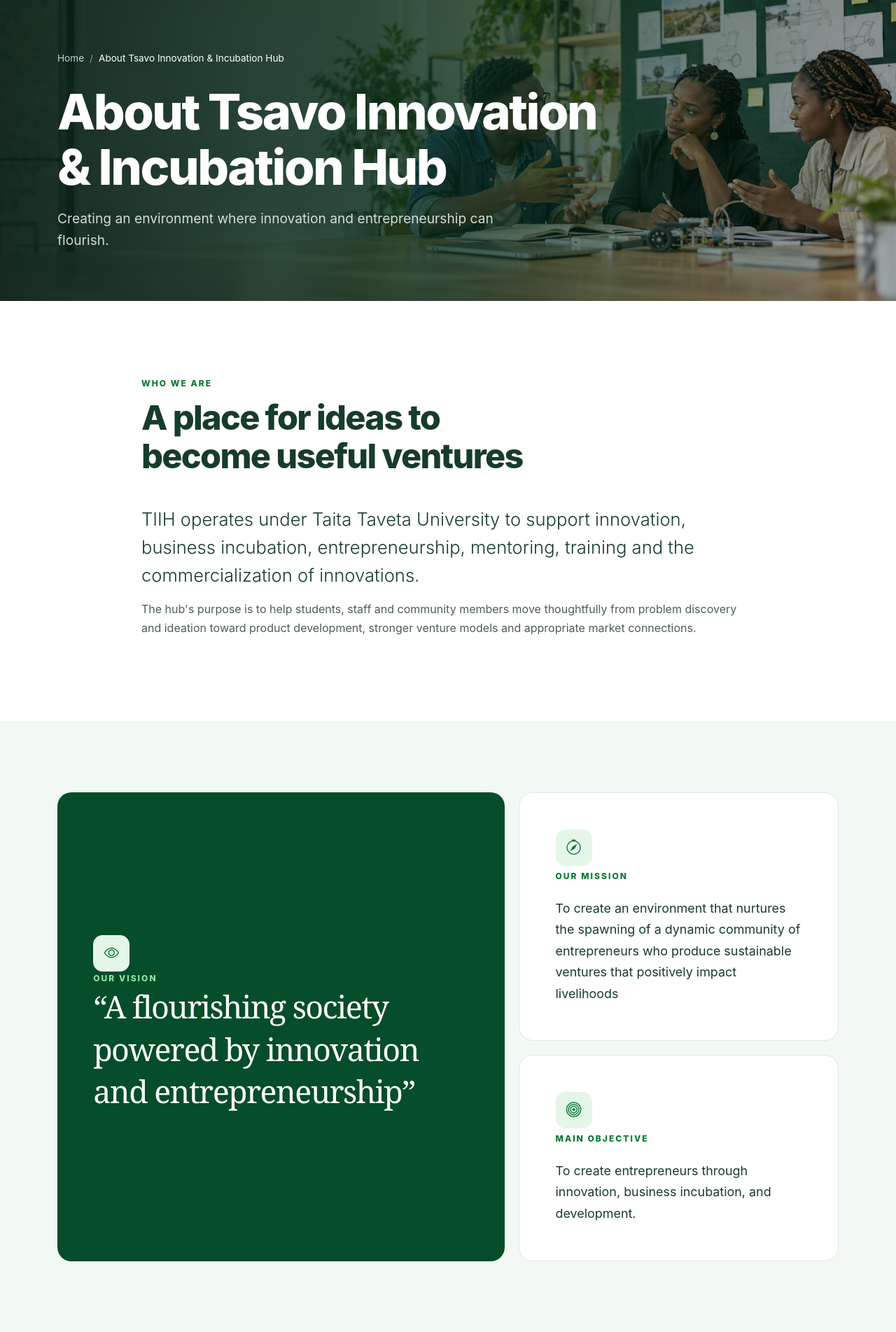
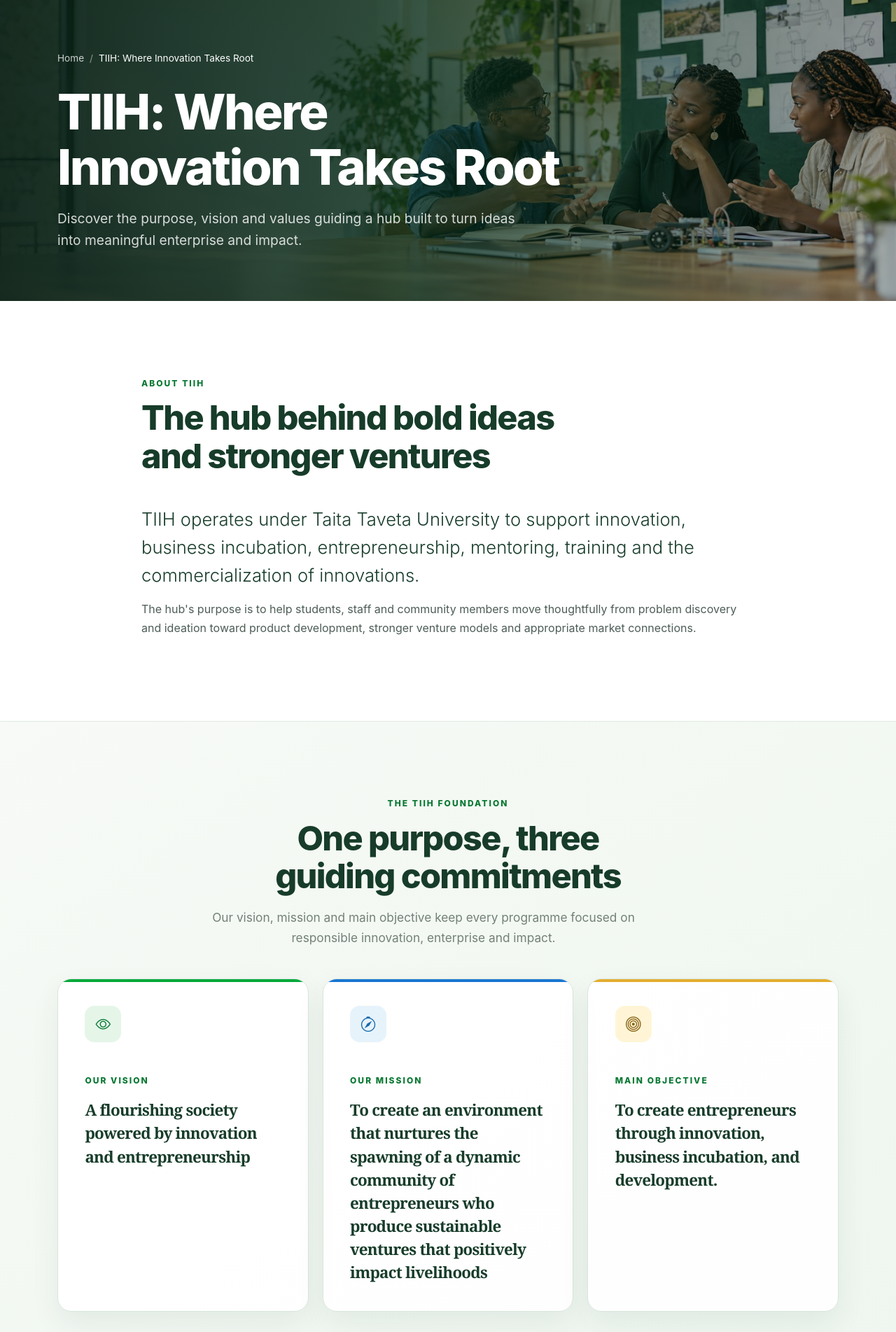
Before and after one commit to JAPHES/tsavo_innovation-incubation_hub_website, a Django app: page /about/ in a window 1280 px wide. Shown: the part 117-2020 px from the top of the page at 70% size. Run offline with Django 5.2, Linux system fonts and the light colour scheme; data that the repository does not hold is empty.

Commit message:
Redesign About page foundation and values

```diff
--- a/apps/core/content.py
+++ b/apps/core/content.py
@@ -9,7 +9,7 @@ BANNER_FALLBACKS = {
 }
 BANNER_DEFAULTS = {
     "home": ("Cultivating Entrepreneurs", "Empowering innovators, nurturing entrepreneurship, and transforming ideas into sustainable ventures."),
-    "about": ("About Tsavo Innovation & Incubation Hub", "Creating an environment where innovation and entrepreneurship can flourish."),
+    "about": ("TIIH: Where Innovation Takes Root", "Discover the purpose, vision and values guiding a hub built to turn ideas into meaningful enterprise and impact."),
     "services": ("Our Services", "Supporting innovators and entrepreneurs from ideas to sustainable ventures."),
     "projects": ("Innovation Projects", "Discovering ideas and innovations with the potential to create real-world impact."),
     "team": ("Meet Our Team", "The people supporting innovation, entrepreneurship and incubation at TIIH."),
--- a/apps/core/management/commands/seed_initial_data.py
+++ b/apps/core/management/commands/seed_initial_data.py
@@ -28,7 +28,7 @@ class Command(BaseCommand):
 
         banners = {
             "home": ("Cultivating Entrepreneurs", "Empowering innovators, nurturing entrepreneurship, and transforming ideas into sustainable ventures.", "Students collaborating in a university innovation workspace"),
-            "about": ("About Tsavo Innovation & Incubation Hub", "Creating an environment where innovation and entrepreneurship can flourish.", "Entrepreneurs collaborating during a mentoring session"),
+            "about": ("TIIH: Where Innovation Takes Root", "Discover the purpose, vision and values guiding a hub built to turn ideas into meaningful enterprise and impact.", "Entrepreneurs collaborating during a mentoring session"),
             "services": ("Our Services", "Supporting innovators and entrepreneurs from ideas to sustainable ventures.", "Students taking part in a practical innovation workshop"),
             "projects": ("Innovation Projects", "Discovering ideas and innovations with the potential to create real-world impact.", "An agritech prototype being tested in the field"),
             "team": ("Meet Our Team", "The people supporting innovation, entrepreneurship and incubation at TIIH.", "A collaborative university innovation team"),
--- a/static/css/components.css
+++ b/static/css/components.css
@@ -47,9 +47,12 @@
 .achievement-card h3 { margin: .7rem 0; }
 
 .values-grid { grid-template-columns: repeat(4, 1fr); }
-.value-card { padding: 2rem; color: rgba(255,255,255,.72); background: rgba(255,255,255,.055); border: 1px solid rgba(255,255,255,.12); border-radius: var(--radius); }
+.value-card { position: relative; min-height: 280px; padding: 2rem; overflow: hidden; color: var(--color-text); background: rgba(255,255,255,.94); border: 1px solid #cfe1ec; border-radius: var(--radius); box-shadow: 0 14px 36px rgba(35,91,126,.08); transition: transform .25s ease, box-shadow .25s ease; }
+.value-card::before { position: absolute; top: 0; right: 0; bottom: 0; width: 3px; background: var(--color-secondary); content: ""; }
+.value-card:hover { box-shadow: 0 20px 44px rgba(35,91,126,.13); transform: translateY(-4px); }
+.value-card .icon-box { color: #1769aa; background: #e7f3fb; }
 .value-card h3 { margin: 2rem 0 .65rem; }
-.value-card p { margin: 0; font-size: .9rem; }
+.value-card p { margin: 0; color: var(--color-muted); font-size: .9rem; }
 .focus-grid { grid-template-columns: repeat(3, 1fr); }
 .focus-card { padding: 2rem; background: #fff; border: 1px solid var(--color-line); border-radius: var(--radius); }
 .focus-card h3 { margin: 2rem 0 .65rem; }
--- a/static/css/main.css
+++ b/static/css/main.css
@@ -132,12 +132,17 @@ p { margin-top: 0; }
 .cta-inner h2 { max-width: 750px; margin: .45rem 0 .7rem; color: #fff; }
 .cta-inner p { margin: 0; color: rgba(255,255,255,.75); }
 
-.vision-grid { display: grid; grid-template-columns: 1.4fr 1fr; gap: 1.25rem; }
-.vision-card { min-height: 280px; padding: clamp(2rem, 4vw, 3.5rem); background: #fff; border: 1px solid var(--color-line); border-radius: var(--radius); }
-.vision-card.featured { grid-row: span 2; display: flex; flex-direction: column; justify-content: center; color: #fff; background: var(--color-primary-deep); border: 0; }
-.vision-card.featured h2 { max-width: 570px; color: #fff; font-family: Georgia, "Times New Roman", serif; font-size: clamp(2rem, 3.5vw, 3.1rem); font-weight: 500; line-height: 1.35; }
-.vision-card.featured .eyebrow { color: #8ce6a5; }
-.vision-card p { margin: 1.2rem 0 0; color: var(--color-heading); font-size: 1.12rem; }
+.pillars-section { background: linear-gradient(145deg, #f7faf6, #eef6ef); border-block: 1px solid #dfeadf; }
+.vision-grid { display: grid; grid-template-columns: repeat(3, minmax(0, 1fr)); gap: 1.25rem; }
+.vision-card { position: relative; min-height: 340px; padding: clamp(2rem, 3vw, 2.75rem); overflow: hidden; background: rgba(255,255,255,.94); border: 1px solid #d8e6dc; border-radius: var(--radius); box-shadow: 0 16px 42px rgba(16,61,38,.07); }
+.vision-card::before { position: absolute; top: 0; right: 0; left: 0; height: 4px; background: var(--color-primary); content: ""; }
+.vision-card:nth-child(2)::before { background: var(--color-secondary); }
+.vision-card:nth-child(3)::before { background: #e4ad2d; }
+.vision-card .icon-box { margin-bottom: 2.5rem; }
+.vision-card:nth-child(2) .icon-box { color: #1769aa; background: #e7f3fb; }
+.vision-card:nth-child(3) .icon-box { color: #8a6518; background: #fff5d6; }
+.vision-card h3 { margin: .8rem 0 0; font-family: Georgia, "Times New Roman", serif; font-size: clamp(1.25rem, 1.75vw, 1.65rem); font-weight: 600; line-height: 1.48; }
+.values-section { background: radial-gradient(circle at 12% 18%, rgba(25,118,210,.1), transparent 30%), linear-gradient(135deg, #edf6fc, #f7fbfe); border-block: 1px solid #d4e5f0; }
 .objectives-layout { display: grid; grid-template-columns: .7fr 1.3fr; gap: clamp(3rem, 8vw, 8rem); align-items: start; }
 .objective-list { margin: 0; padding: 0; list-style: none; counter-reset: objective; }
 .objective-list li { position: relative; min-height: 66px; padding: 0 0 1.35rem 4.4rem; color: var(--color-heading); border-bottom: 1px solid var(--color-line); counter-increment: objective; }
--- a/static/css/responsive.css
+++ b/static/css/responsive.css
@@ -24,7 +24,7 @@
   .project-grid, .event-list, .focus-grid, .team-grid, .achievement-grid { grid-template-columns: repeat(2, 1fr); }
   .values-grid { grid-template-columns: repeat(2, 1fr); }
   .vision-grid { grid-template-columns: 1fr; }
-  .vision-card.featured { grid-row: auto; }
+  .vision-card { min-height: auto; }
   .filter-bar { grid-template-columns: 1fr 1fr; }
   .search-field { grid-column: 1 / -1; }
   .cta-inner, .association-inner { align-items: flex-start; flex-direction: column; }
--- a/templates/core/about.html
+++ b/templates/core/about.html
@@ -3,10 +3,82 @@
 {% block meta_description %}Learn about TIIH's purpose, mission, vision, objectives, values and focus areas at Taita Taveta University.{% endblock %}
 {% block content %}
 {% include "partials/page_banner.html" %}
-<section class="section"><div class="container narrow-copy">{% include "partials/section_heading.html" with eyebrow="Who we are" heading="A place for ideas to become useful ventures" %}<p class="lead">TIIH operates under Taita Taveta University to support innovation, business incubation, entrepreneurship, mentoring, training and the commercialization of innovations.</p><p>The hub's purpose is to help students, staff and community members move thoughtfully from problem discovery and ideation toward product development, stronger venture models and appropriate market connections.</p></div></section>
-<section class="section soft-section"><div class="container vision-grid"><article class="vision-card featured"><span class="icon-box"><i class="bi bi-eye" aria-hidden="true"></i></span><span class="eyebrow">Our vision</span><h2>“{{ settings_record.vision|default:"A flourishing society powered by innovation and entrepreneurship" }}”</h2></article><article class="vision-card"><span class="icon-box"><i class="bi bi-compass" aria-hidden="true"></i></span><span class="eyebrow">Our mission</span><p>{{ settings_record.mission|default:"To create an environment that nurtures the spawning of a dynamic community of entrepreneurs who produce sustainable ventures that positively impact livelihoods" }}</p></article><article class="vision-card"><span class="icon-box"><i class="bi bi-bullseye" aria-hidden="true"></i></span><span class="eyebrow">Main objective</span><p>{{ settings_record.main_objective|default:"To create entrepreneurs through innovation, business incubation, and development." }}</p></article></div></section>
-<section class="section"><div class="container objectives-layout"><div>{% include "partials/section_heading.html" with eyebrow="What guides us" heading="Specific objectives" text="A practical mandate connecting innovation, enterprise development and positive impact." %}</div><ol class="objective-list"><li>Encourage and support innovations from students, staff and community members through ideation, product development, mentoring, coaching, training and commercialization.</li><li>Provide linkages for access to funds, markets and value chain players.</li><li>Leverage intellectual property from the University and research institutions.</li><li>Contribute to the acceleration of businesses.</li><li>Support startup development, job creation, technological advancement and solutions to societal needs.</li><li>Promote an innovation culture through workshops, events and hackathons.</li></ol></div></section>
-<section class="section dark-section"><div class="container">{% include "partials/section_heading.html" with centered=True eyebrow="How we work" heading="Our core values" text="The principles shaping how we learn, collaborate and serve." %}<div class="card-grid values-grid">{% for value in core_values %}<article class="value-card"><span class="icon-box"><i class="bi {{ value.icon }}" aria-hidden="true"></i></span><h3>{{ value.name }}</h3><p>{{ value.description }}</p></article>{% endfor %}</div></div></section>
-<section class="section"><div class="container">{% include "partials/section_heading.html" with centered=True eyebrow="Where we focus" heading="Innovation grounded in regional opportunity" text="Six documented focus areas connect university knowledge with enterprise and societal needs." %}<div class="card-grid focus-grid">{% for area in focus_areas %}<article class="focus-card"><span class="icon-box"><i class="bi {{ area.icon }}" aria-hidden="true"></i></span><h3>{{ area.name }}</h3><p>{{ area.description }}</p></article>{% endfor %}</div></div></section>
-<section class="association-section"><div class="container association-inner"><div><span class="eyebrow">Institutional association</span><h2>Part of Taita Taveta University</h2><p>TIIH advances innovation and entrepreneurship within the University's wider teaching, research and outreach environment.</p></div><a class="btn btn-brand" href="https://ttu.ac.ke/" target="_blank" rel="noopener">Visit the official TTU website <i class="bi bi-arrow-up-right" aria-hidden="true"></i></a></div></section>
+
+<section class="section">
+  <div class="container narrow-copy">
+    {% include "partials/section_heading.html" with eyebrow="About TIIH" heading="The hub behind bold ideas and stronger ventures" %}
+    <p class="lead">TIIH operates under Taita Taveta University to support innovation, business incubation, entrepreneurship, mentoring, training and the commercialization of innovations.</p>
+    <p>The hub's purpose is to help students, staff and community members move thoughtfully from problem discovery and ideation toward product development, stronger venture models and appropriate market connections.</p>
+  </div>
+</section>
+
+<section class="section pillars-section" id="tiih-foundation">
+  <div class="container">
+    {% include "partials/section_heading.html" with centered=True eyebrow="The TIIH foundation" heading="One purpose, three guiding commitments" text="Our vision, mission and main objective keep every programme focused on responsible innovation, enterprise and impact." %}
+    <div class="vision-grid">
+      <article class="vision-card">
+        <span class="icon-box"><i class="bi bi-eye" aria-hidden="true"></i></span>
+        <span class="eyebrow">Our vision</span>
+        <h3>{{ settings_record.vision|default:"A flourishing society powered by innovation and entrepreneurship" }}</h3>
+      </article>
+      <article class="vision-card">
+        <span class="icon-box"><i class="bi bi-compass" aria-hidden="true"></i></span>
+        <span class="eyebrow">Our mission</span>
+        <h3>{{ settings_record.mission|default:"To create an environment that nurtures the spawning of a dynamic community of entrepreneurs who produce sustainable ventures that positively impact livelihoods" }}</h3>
+      </article>
+      <article class="vision-card">
+        <span class="icon-box"><i class="bi bi-bullseye" aria-hidden="true"></i></span>
+        <span class="eyebrow">Main objective</span>
+        <h3>{{ settings_record.main_objective|default:"To create entrepreneurs through innovation, business incubation, and development." }}</h3>
+      </article>
+    </div>
+  </div>
+</section>
+
+<section class="section">
+  <div class="container objectives-layout">
+    <div>{% include "partials/section_heading.html" with eyebrow="What guides us" heading="Specific objectives" text="A practical mandate connecting innovation, enterprise development and positive impact." %}</div>
+    <ol class="objective-list">
+      <li>Encourage and support innovations from students, staff and community members through ideation, product development, mentoring, coaching, training and commercialization.</li>
+      <li>Provide linkages for access to funds, markets and value chain players.</li>
+      <li>Leverage intellectual property from the University and research institutions.</li>
+      <li>Contribute to the acceleration of businesses.</li>
+      <li>Support startup development, job creation, technological advancement and solutions to societal needs.</li>
+      <li>Promote an innovation culture through workshops, events and hackathons.</li>
+    </ol>
+  </div>
+</section>
+
+<section class="section values-section" id="core-values">
+  <div class="container">
+    {% include "partials/section_heading.html" with centered=True eyebrow="How we work" heading="Our core values" text="The principles shaping how we learn, collaborate and serve." %}
+    <div class="card-grid values-grid">
+      {% for value in core_values %}
+      <article class="value-card">
+        <span class="icon-box"><i class="bi {{ value.icon }}" aria-hidden="true"></i></span>
+        <h3>{{ value.name }}</h3>
+        <p>{{ value.description }}</p>
+      </article>
+      {% endfor %}
+    </div>
+  </div>
+</section>
+
+<section class="section">
+  <div class="container">
+    {% include "partials/section_heading.html" with centered=True eyebrow="Where we focus" heading="Innovation grounded in regional opportunity" text="Six documented focus areas connect university knowledge with enterprise and societal needs." %}
+    <div class="card-grid focus-grid">
+      {% for area in focus_areas %}
+      <article class="focus-card"><span class="icon-box"><i class="bi {{ area.icon }}" aria-hidden="true"></i></span><h3>{{ area.name }}</h3><p>{{ area.description }}</p></article>
+      {% endfor %}
+    </div>
+  </div>
+</section>
+
+<section class="association-section">
+  <div class="container association-inner">
+    <div><span class="eyebrow">Institutional association</span><h2>Part of Taita Taveta University</h2><p>TIIH advances innovation and entrepreneurship within the University's wider teaching, research and outreach environment.</p></div>
+    <a class="btn btn-brand" href="https://ttu.ac.ke/" target="_blank" rel="noopener">Visit the official TTU website <i class="bi bi-arrow-up-right" aria-hidden="true"></i></a>
+  </div>
+</section>
 {% endblock %}
```
Also changed, not shown: apps/core/tests.py (+8 -0 lines).
